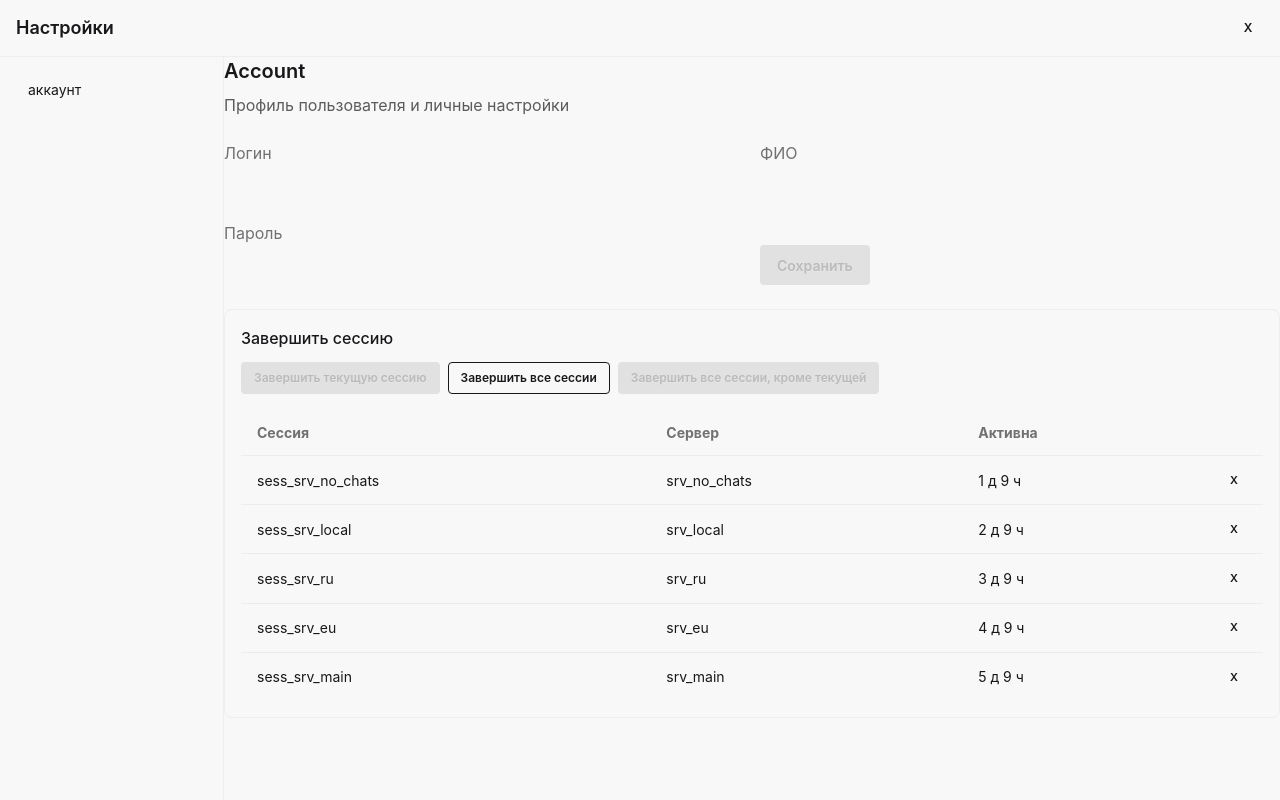
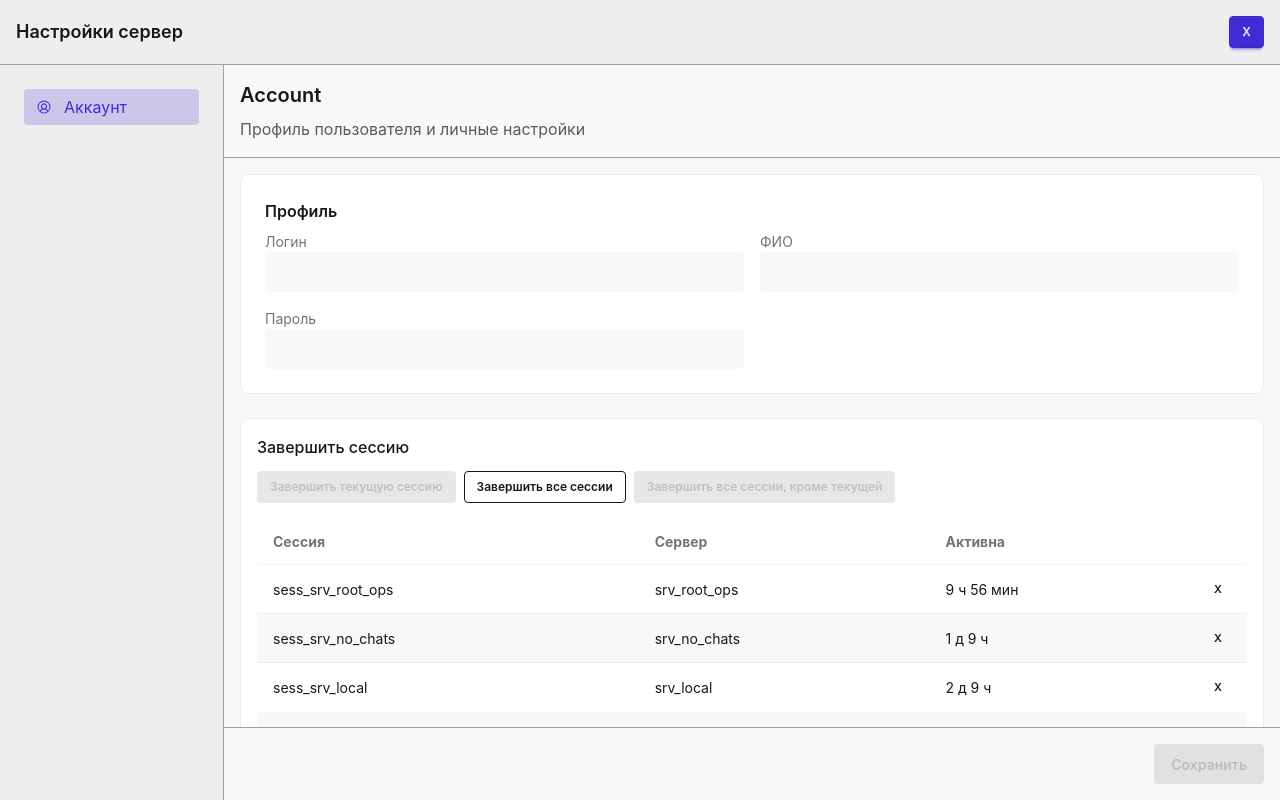
Before and after one commit to Aleksey-Danchin/kotel, a React (Vite) app in the folder apps/designer/: page / in a window 1280 px wide. Both pictures are taken after a click on the button 251 px from the left and 35 px from the top of the page. Built offline with nearby package versions, Linux system fonts and the light colour scheme.

Commit message:
Поправил верстку страниц настройки

```diff
--- a/apps/designer/src/components/SettingsOverlay.tsx
+++ b/apps/designer/src/components/SettingsOverlay.tsx
@@ -1,5 +1,11 @@
 import { useEffect, useState, type FormEvent } from "react";
 import { useAtomValue, useSetAtom } from "jotai";
+import {
+  PiGearSix,
+  PiSlidersHorizontal,
+  PiUserCircle,
+  PiUsersThree,
+} from "react-icons/pi";
 
 import {
   allSessionsAtom,
@@ -67,6 +73,25 @@ function titleForTab(tabId: SettingsTabId): string {
   return "Профиль пользователя и личные настройки";
 }
 
+function displayServerHost(serverUrl: string): string {
+  try {
+    return new URL(serverUrl).hostname;
+  } catch {
+    return serverUrl;
+  }
+}
+
+function tabIcon(tabId: SettingsTabId) {
+  if (tabId === "main")
+    return <PiGearSix className="text-base" aria-hidden="true" />;
+  if (tabId === "configurator") {
+    return <PiSlidersHorizontal className="text-base" aria-hidden="true" />;
+  }
+  if (tabId === "users")
+    return <PiUsersThree className="text-base" aria-hidden="true" />;
+  return <PiUserCircle className="text-base" aria-hidden="true" />;
+}
+
 export function SettingsOverlay() {
   const selectedServer = useAtomValue(selectedServerAtom);
   const isOpen = useAtomValue(isSettingsOpenAtom);
@@ -77,9 +102,29 @@ export function SettingsOverlay() {
   const serverUsers = useAtomValue(allUsersForSelectedServerAtom);
   const allSessions = useAtomValue(allSessionsAtom);
   const availableTabs = resolveSettingsTabsForSession(selectedServer);
+  const settingsServerName =
+    selectedServer?.name?.trim() ||
+    (selectedServer ? displayServerHost(selectedServer.serverUrl) : "сервер");
+  const settingsServerHost = selectedServer
+    ? displayServerHost(selectedServer.serverUrl)
+    : null;
   const safeActiveTab =
     availableTabs.find((tab) => tab.id === activeTab)?.id ??
     availableTabs[0]?.id;
+  const saveFormId =
+    safeActiveTab === "main"
+      ? "settings-main-form"
+      : safeActiveTab === "configurator"
+        ? "settings-configurator-form"
+        : safeActiveTab === "users"
+          ? "settings-users-form"
+          : safeActiveTab === "account"
+            ? "settings-account-form"
+            : null;
+  const hasPinnedSectionHeader =
+    safeActiveTab === "main" ||
+    safeActiveTab === "configurator" ||
+    safeActiveTab === "account";
   const [serverNameDraft, setServerNameDraft] = useState("");
   const [selectedUserId, setSelectedUserId] = useState<string | null>(null);
   const [userDraft, setUserDraft] = useState({
@@ -104,6 +149,7 @@ export function SettingsOverlay() {
   const [confirmAction, setConfirmAction] =
     useState<AccountConfirmAction | null>(null);
   const [sessionToDelete, setSessionToDelete] = useState<string | null>(null);
+  const [saveConfirmOpen, setSaveConfirmOpen] = useState(false);
 
   useEffect(() => {
     setServerNameDraft(selectedServer?.name ?? "");
@@ -139,6 +185,11 @@ export function SettingsOverlay() {
     selectedServer?.user.role ?? "",
     selectedUser?.role ?? "",
   );
+  const saveDisabled =
+    !saveFormId ||
+    (safeActiveTab === "main" && !selectedServer) ||
+    (safeActiveTab === "users" && (!selectedUser || !editability.canEdit)) ||
+    (safeActiveTab === "account" && !selectedServer);
 
   useEffect(() => {
     if (!selectedUser) {
@@ -295,11 +346,35 @@ export function SettingsOverlay() {
     setConfirmAction(null);
   }
 
+  function onRequestSave(): void {
+    if (saveDisabled) return;
+    setSaveConfirmOpen(true);
+  }
+
+  function onConfirmSave(): void {
+    if (!saveFormId) return;
+    const form = document.getElementById(saveFormId);
+    if (form instanceof HTMLFormElement) {
+      form.requestSubmit();
+    }
+    setSaveConfirmOpen(false);
+  }
+
   function renderTabContent() {
     if (safeActiveTab === "main") {
       return (
-        <form className="flex max-w-xl flex-col gap-4" onSubmit={onGeneralSave}>
-          <label className="form-control w-full" htmlFor="settings-server-name">
+        <section className="card border border-base-300 bg-base-100">
+          <div className="card-body">
+            <h4 className="card-title text-base">Сервер</h4>
+            <form
+              id="settings-main-form"
+              className="flex max-w-xl flex-col gap-4"
+              onSubmit={onGeneralSave}
+            >
+              <label
+                className="form-control w-full"
+                htmlFor="settings-server-name"
+              >
                 <span className="label">
                   <span className="label-text">Название сервера</span>
                 </span>
@@ -313,22 +388,19 @@ export function SettingsOverlay() {
                   disabled={!selectedServer}
                 />
               </label>
-          <div>
-            <button
-              type="submit"
-              className="btn btn-primary"
-              disabled={!selectedServer}
-            >
-              Сохранить
-            </button>
+            </form>
           </div>
-        </form>
+        </section>
       );
     }
 
     if (safeActiveTab === "configurator") {
       return (
+        <section className="card border border-base-300 bg-base-100">
+          <div className="card-body">
+            <h4 className="card-title text-base">Параметры конфигуратора</h4>
             <form
+              id="settings-configurator-form"
               className="flex max-w-xl flex-col gap-4"
               onSubmit={onConfiguratorSave}
             >
@@ -348,21 +420,18 @@ export function SettingsOverlay() {
                   readOnly
                 />
               </label>
-          <div>
-            <button type="submit" className="btn btn-primary">
-              Сохранить
-            </button>
+            </form>
           </div>
-        </form>
+        </section>
       );
     }
 
     if (safeActiveTab === "users") {
       return (
-        <div className="flex min-h-[420px] gap-4">
-          <section className="w-72 shrink-0 rounded-box border border-base-300">
-            <header className="flex items-center justify-between border-b border-base-300 px-3 py-2">
-              <h4 className="font-medium">Пользователи</h4>
+        <div className="space-y-4">
+          <section className="card border border-base-300 bg-base-100">
+            <div className="card-body p-3">
+              <div className="flex items-center justify-end">
                 <button
                   type="button"
                   className="btn btn-primary btn-xs"
@@ -370,14 +439,25 @@ export function SettingsOverlay() {
                 >
                   Добавить пользователя
                 </button>
+              </div>
+            </div>
+          </section>
+          <div className="flex min-h-[420px] gap-4">
+            <section className="card w-72 shrink-0 border border-base-300 bg-base-100">
+              <header className="flex items-center justify-between border-b border-base-300 px-3 py-2">
+                <h4 className="font-medium">Пользователи</h4>
               </header>
-            <div className="max-h-[360px] overflow-y-auto p-2">
+              <div className="overflow-y-auto p-2">
                 <ul className="menu gap-1">
                   {serverUsers.map((user) => (
                     <li key={user.id}>
                       <button
                         type="button"
-                      className={user.id === selectedUserId ? "active" : ""}
+                        className={
+                          user.id === selectedUserId
+                            ? "bg-primary/20 text-primary font-semibold"
+                            : "text-base-content"
+                        }
                         onClick={() => setSelectedUserId(user.id)}
                       >
                         <span className="flex w-full items-center justify-between gap-2">
@@ -395,11 +475,15 @@ export function SettingsOverlay() {
               </div>
             </section>
 
-          <section className="min-w-0 flex-1 rounded-box border border-base-300 p-4">
+            <section className="card min-w-0 flex-1 border border-base-300 bg-base-100 p-4">
               {!selectedUser ? (
                 <p className="text-base-content/70">Пользователь не выбран</p>
               ) : (
-              <form className="grid gap-4 md:grid-cols-2" onSubmit={onUserSave}>
+                <form
+                  id="settings-users-form"
+                  className="grid gap-4 md:grid-cols-2"
+                  onSubmit={onUserSave}
+                >
                   <label className="form-control w-full">
                     <span className="label">
                       <span className="label-text">Логин</span>
@@ -505,19 +589,10 @@ export function SettingsOverlay() {
                       readOnly
                     />
                   </label>
-
-                <div className="md:col-span-2">
-                  <button
-                    type="submit"
-                    className="btn btn-primary"
-                    disabled={!editability.canEdit}
-                  >
-                    Сохранить
-                  </button>
-                </div>
                 </form>
               )}
             </section>
+          </div>
         </div>
       );
     }
@@ -532,7 +607,14 @@ export function SettingsOverlay() {
 
       return (
         <div className="space-y-6">
-          <form className="grid gap-4 md:grid-cols-2" onSubmit={onSaveAccount}>
+          <section className="card border border-base-300 bg-base-100">
+            <div className="card-body">
+              <h4 className="card-title text-base">Профиль</h4>
+              <form
+                id="settings-account-form"
+                className="grid gap-4 md:grid-cols-2"
+                onSubmit={onSaveAccount}
+              >
                 <label className="form-control w-full">
                   <span className="label">
                     <span className="label-text">Логин</span>
@@ -586,20 +668,12 @@ export function SettingsOverlay() {
                     disabled={!selectedServer}
                   />
                 </label>
-
-            <div className="flex items-end">
-              <button
-                type="submit"
-                className="btn btn-primary"
-                disabled={!selectedServer}
-              >
-                Сохранить
-              </button>
+              </form>
             </div>
-          </form>
+          </section>
 
           {selectedServer?.user.role.trim().toUpperCase() === "ADMIN" ? (
-            <section className="rounded-box border border-warning/30 bg-warning/10 p-4">
+            <section className="card border border-warning/30 bg-warning/10 p-4">
               <h4 className="font-medium">Права администратора</h4>
               <button
                 type="button"
@@ -611,7 +685,7 @@ export function SettingsOverlay() {
             </section>
           ) : null}
 
-          <section className="rounded-box border border-base-300 p-4">
+          <section className="card border border-base-300 bg-base-100 p-4">
             <h4 className="font-medium">Завершить сессию</h4>
             <div className="mt-3 flex flex-wrap gap-2">
               <button
@@ -698,11 +772,20 @@ export function SettingsOverlay() {
       aria-label="Настройки"
     >
       <section className="flex h-full w-full flex-col">
-        <header className="flex items-center justify-between gap-4 border-b border-base-300 px-4 py-3">
-          <h2 className="text-lg font-semibold text-base-content">Настройки</h2>
+        <header className="flex items-center justify-between gap-4 border-b border-gray-400 bg-base-300 p-4">
+          <div className="min-w-0">
+            <h2 className="truncate text-lg font-semibold text-base-content">
+              Настройки {settingsServerName}
+            </h2>
+            {settingsServerHost && (
+              <p className="truncate text-xs text-base-content/70">
+                {settingsServerHost}
+              </p>
+            )}
+          </div>
           <button
             type="button"
-            className="btn btn-ghost btn-sm btn-square"
+            className="btn btn-primary btn-sm"
             aria-label="Закрыть настройки"
             onClick={() => setIsOpen(false)}
           >
@@ -711,23 +794,45 @@ export function SettingsOverlay() {
         </header>
 
         <div className="flex min-h-0 flex-1">
-          <nav className="w-56 shrink-0 border-r border-base-300 p-2">
-            <ul className="menu gap-1">
+          <nav className="min-h-0 w-56 shrink-0 overflow-y-auto border-r border-gray-400 bg-base-300 p-4">
+            <ul className="menu gap-1 w-full">
               {availableTabs.map((tab) => (
                 <li key={tab.id}>
                   <button
                     type="button"
-                    className={tab.id === safeActiveTab ? "active" : ""}
+                    className={
+                      tab.id === safeActiveTab
+                        ? "bg-primary/20 text-primary"
+                        : "text-base-content"
+                    }
                     onClick={() => setActiveTab(tab.id)}
                   >
+                    <span className="flex w-full items-center gap-3 px-0 py-0 text-base">
+                      {tabIcon(tab.id)}
                       {tab.label}
+                    </span>
                   </button>
                 </li>
               ))}
             </ul>
           </nav>
 
-          <div className="min-h-0 flex-1 overflow-y-auto p-0">
+          <div className="flex min-h-0 flex-1 flex-col bg-base-200">
+            {hasPinnedSectionHeader ? (
+              <header className="shrink-0 border-b border-gray-400 bg-base-200 p-4">
+                <h3 className="text-xl font-semibold capitalize">
+                  {safeActiveTab}
+                </h3>
+                <p className="mt-2 text-base-content/70">
+                  {titleForTab(safeActiveTab)}
+                </p>
+              </header>
+            ) : null}
+            <div className="min-h-0 flex-1 overflow-y-auto p-4">
+              {hasPinnedSectionHeader ? (
+                renderTabContent()
+              ) : (
+                <>
                   <h3 className="text-xl font-semibold capitalize">
                     {safeActiveTab}
                   </h3>
@@ -735,6 +840,23 @@ export function SettingsOverlay() {
                     {titleForTab(safeActiveTab)}
                   </p>
                   <div className="mt-6">{renderTabContent()}</div>
+                </>
+              )}
+            </div>
+            <footer className="shrink-0 border-t border-gray-400 bg-base-200 p-4">
+              {saveFormId ? (
+                <div className="flex justify-end">
+                  <button
+                    type="button"
+                    className="btn btn-primary"
+                    disabled={saveDisabled}
+                    onClick={onRequestSave}
+                  >
+                    Сохранить
+                  </button>
+                </div>
+              ) : null}
+            </footer>
           </div>
         </div>
       </section>
@@ -871,6 +993,32 @@ export function SettingsOverlay() {
           </section>
         </div>
       ) : null}
+      {saveConfirmOpen ? (
+        <div className="absolute inset-0 flex items-center justify-center bg-base-content/40 p-4">
+          <section className="w-full max-w-md rounded-box bg-base-100 p-5 shadow-lg">
+            <h4 className="text-lg font-semibold">Подтверждение сохранения</h4>
+            <p className="mt-3 text-base-content/80">
+              Сохранить изменения в разделе "{titleForTab(safeActiveTab)}"?
+            </p>
+            <div className="mt-5 flex justify-end gap-2">
+              <button
+                type="button"
+                className="btn btn-ghost"
+                onClick={() => setSaveConfirmOpen(false)}
+              >
+                Отмена
+              </button>
+              <button
+                type="button"
+                className="btn btn-primary"
+                onClick={onConfirmSave}
+              >
+                Подтвердить
+              </button>
+            </div>
+          </section>
+        </div>
+      ) : null}
     </div>
   );
 }
--- a/apps/designer/src/state/mocks.json
+++ b/apps/designer/src/state/mocks.json
@@ -2,7 +2,7 @@
   "servers": [
     {
       "id": "srv_main",
-      "serverUrl": "https://kotel.localhost",
+      "serverUrl": "https://kotel-main.localhost",
       "user": {
         "id": "mock-user-1",
         "fullname": "Илья Соколов",
@@ -54,6 +54,17 @@
         "role": "USER"
       },
       "name": "No chats"
+    },
+    {
+      "id": "srv_root_ops",
+      "serverUrl": "https://kotel.localhost",
+      "user": {
+        "id": "mock-user-6",
+        "fullname": "Константин Романов",
+        "login": "root-ops",
+        "role": "ROOT"
+      },
+      "name": "Root Ops"
     }
   ],
   "chats": [
@@ -1553,6 +1564,14 @@
       "role": "USER",
       "isOnline": false,
       "lastSeenAt": "2026-03-26T07:35:00.000Z"
+    },
+    {
+      "id": "mock-user-6",
+      "fullname": "Константин Романов",
+      "login": "root-ops",
+      "role": "ROOT",
+      "isOnline": true,
+      "lastSeenAt": "2026-03-26T08:32:00.000Z"
     }
   ],
   "serverUsers": [
@@ -1569,7 +1588,8 @@
     ["srv_ru", "peer-sales"],
     ["srv_ru", "peer-support-ru"],
     ["srv_local", "peer-local-buddy"],
-    ["srv_local", "peer-qa"]
+    ["srv_local", "peer-qa"],
+    ["srv_root_ops", "mock-user-6"]
   ],
   "sessions": [
     {
@@ -1596,6 +1616,11 @@
       "id": "sess_srv_no_chats",
       "serverId": "srv_no_chats",
       "createdAt": "2026-03-24T08:00:00.000Z"
+    },
+    {
+      "id": "sess_srv_root_ops",
+      "serverId": "srv_root_ops",
+      "createdAt": "2026-03-25T08:00:00.000Z"
     }
   ]
 }
--- a/apps/designer/src/state/settingsOverlay.ts
+++ b/apps/designer/src/state/settingsOverlay.ts
@@ -12,10 +12,10 @@ export interface SettingsTabDefinition {
 }
 
 export const SETTINGS_TABS: SettingsTabDefinition[] = [
-  { id: "main", label: "основной" },
-  { id: "configurator", label: "конфигуратор" },
-  { id: "users", label: "пользователи" },
-  { id: "account", label: "аккаунт" },
+  { id: "main", label: "Основной" },
+  { id: "configurator", label: "Конфигуратор" },
+  { id: "users", label: "Пользователи" },
+  { id: "account", label: "Аккаунт" },
 ];
 
 const DEFAULT_TAB_BY_SOURCE: Record<SettingsOpenSource, SettingsTabId> = {
```
Lines whose indentation alone changed are shown as unchanged.
